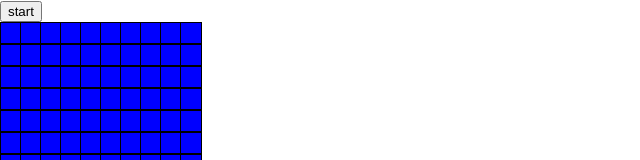
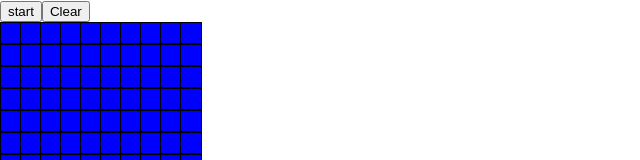
Before and after one commit to CrackersCookie/game-of-life-react, a React (Create React App) app: page / in a window 1280 px wide. Shown: the top 160 px of the page, without its empty margins (0-640 px from the left). Built offline with nearby package versions, Linux system fonts and the light colour scheme.

Commit message:
Add clear button

```diff
--- a/src/App.tsx
+++ b/src/App.tsx
@@ -15,12 +15,14 @@ const neighbours = [
   [-1, -1],
 ];
 
+const makeEmptyGrid = () => {
+  return Array(numRows)
+    .fill(0)
+    .map(() => Array(numCols).fill(0));
+};
+
 function App() {
-  const [grid, setGrid] = useState(
-    Array(numRows)
-      .fill(0)
-      .map(() => Array(numCols).fill(0))
-  );
+  const [grid, setGrid] = useState(makeEmptyGrid());
 
   const [running, setRunning] = useState(false);
 
@@ -37,6 +39,7 @@ function App() {
       for (let i = 0; i < numRows; i++) {
         for (let j = 0; j < numCols; j++) {
           let neighbourCount = 0;
+
           neighbours.forEach(([x, y]) => {
             const neighbourI = i + x;
             const neighbourJ = j + y;
@@ -77,6 +80,13 @@ function App() {
       >
         {running ? "stop" : "start"}
       </button>
+      <button
+        onClick={() => {
+          setGrid(makeEmptyGrid());
+        }}
+      >
+        Clear
+      </button>
       <div
         style={{
           display: "grid",
```
